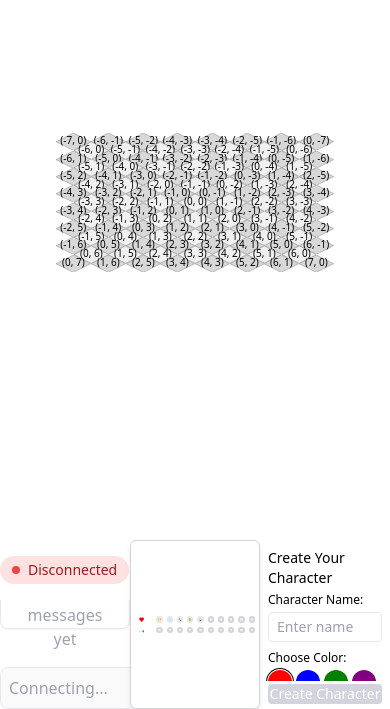
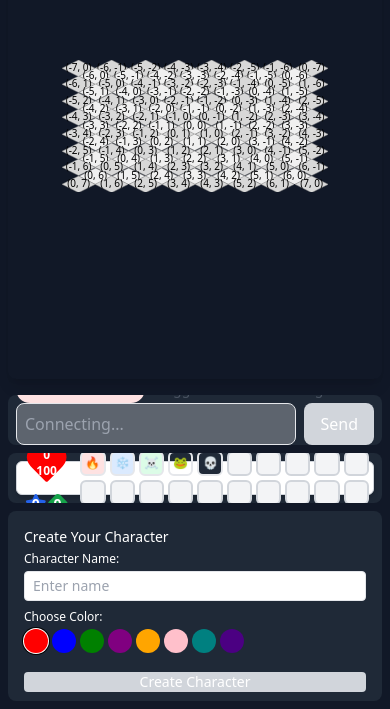
Before and after one commit to AntoineROYERB/dofus.js, a React (Vite) app in the folder frontend/: page / in a window 390 px wide. Shown: the part 135-844 px from the top of the page. Built offline with nearby package versions, Linux system fonts and the light colour scheme; no server answers; the HTML template or start-up script is replaced by a standard one.

Commit message:
feat: refactor GameContainer layout for improved responsiveness and update CharacterCreation styles

```diff
--- a/frontend/src/App.tsx
+++ b/frontend/src/App.tsx
@@ -188,8 +188,9 @@ function GameContainer() {
   };
 
   return (
-    <div className="grid grid-cols-3 h-screen max-h-screen">
-      <div className="col-span-3 h-[80vh]">
+    <div className="flex flex-col h-screen max-h-screen bg-gray-900 text-white">
+      {/* Game Board */}
+      <div className="flex-shrink-0 h-[60vh] md:h-[75vh] rounded-lg overflow-hidden shadow-lg m-2 md:m-4">
         <GameBoard
           gridSize={15}
           handleSelectedPosition={handleSelectedPosition}
@@ -200,18 +201,45 @@ function GameContainer() {
           userId={userId}
         />
       </div>
-      <div className="h-[20vh] overflow-y-auto">
+
+      {/* Panels section */}
+      <div className="flex-grow grid grid-cols-1 md:grid-cols-3 gap-2 md:gap-4 mt-2 md:mt-4 min-h-0 px-2 md:px-4 pb-2 md:pb-4">
+        {/* Chat Panel (Left) */}
+        <div className="bg-gray-800 rounded-lg p-2 flex flex-col overflow-y-auto">
           <Chat />
         </div>
-      <div className="h-[20vh]">
+
+        {/* SpellBar Panel (Center) */}
+        <div className="bg-gray-800 rounded-lg p-2 overflow-y-auto">
           <SpellBar
             handleSpellClick={handleSpellClick}
             selectedSpellId={selectedSpellId}
             currentPlayer={currentPlayer}
           />
         </div>
-      <div className="h-[20vh] flex flex-col">
-        <div className="flex-grow overflow-y-auto">
+
+        {/* Info/Action Panel (Right) */}
+        <div className="bg-gray-800 rounded-lg flex flex-col-reverse p-2">
+          {/* Button is at the bottom because of flex-col-reverse */}
+          <div className="flex-shrink-0 pt-2">
+            <MainButton
+              gameStatus={gameStatus}
+              connected={connected}
+              handleReadyClick={handleReadyClick}
+              handleEndTurnClick={handleEndTurnClick}
+              isPlayerReady={isPlayerReady}
+              isMyTurn={isMyTurn}
+              handleSubmitClick={handleCreateCharacter}
+              userHasCharacter={userHasCharacter}
+              handleFightClick={handleFightClick}
+              selectedPosition={selectedPosition}
+              isPlayerPositioned={isPlayerPositioned}
+            />
+          </div>
+
+          <div
+            className={`flex-grow ${currentPlayer ? "overflow-y-auto" : ""}`}
+          >
             {currentPlayer ? (
               <GameInfoPanel
                 currentPlayer={currentPlayer}
@@ -227,31 +255,16 @@ function GameContainer() {
               />
             )}
           </div>
-        <div className="pb-1">
-          <MainButton
-            gameStatus={gameStatus}
-            connected={connected}
-            handleReadyClick={handleReadyClick}
-            handleEndTurnClick={handleEndTurnClick}
-            isPlayerReady={isPlayerReady}
-            isMyTurn={isMyTurn}
-            handleSubmitClick={handleCreateCharacter}
-            userHasCharacter={userHasCharacter}
-            handleFightClick={handleFightClick}
-            selectedPosition={selectedPosition}
-            isPlayerPositioned={isPlayerPositioned}
-          />
         </div>
       </div>
+
       {winner && (
         <GameOverModal
           winner={winner}
           onPlayAgain={() => {
-            // Logic to restart the game (e.g., refresh page or send reset message)
             window.location.reload();
           }}
           onExit={() => {
-            // Logic to exit to menu (e.g., redirect to a landing page)
             alert("Exiting game. Implement your navigation here.");
           }}
         />
--- a/frontend/src/components/Game/CharacterCreation.tsx
+++ b/frontend/src/components/Game/CharacterCreation.tsx
@@ -15,7 +15,7 @@ export const CharacterCreation: React.FC<CharacterCreationProps> = ({
 }) => {
   const [characterName, setCharacterName] = useState("");
   return (
-    <div className="p-2 flex-grow overflow-y-auto">
+    <div className="p-2">
       <h3 className="text-sm font-medium mb-1">Create Your Character</h3>
       <div className="space-y-2">
         {/* Name Input */}
--- a/frontend/src/index.css
+++ b/frontend/src/index.css
@@ -1,3 +1,10 @@
 @tailwind base;
 @tailwind components;
 @tailwind utilities;
+
+html,
+body,
+#root {
+  height: 100%;
+  overflow: hidden;
+}
```
Lines whose indentation alone changed are shown as unchanged.
